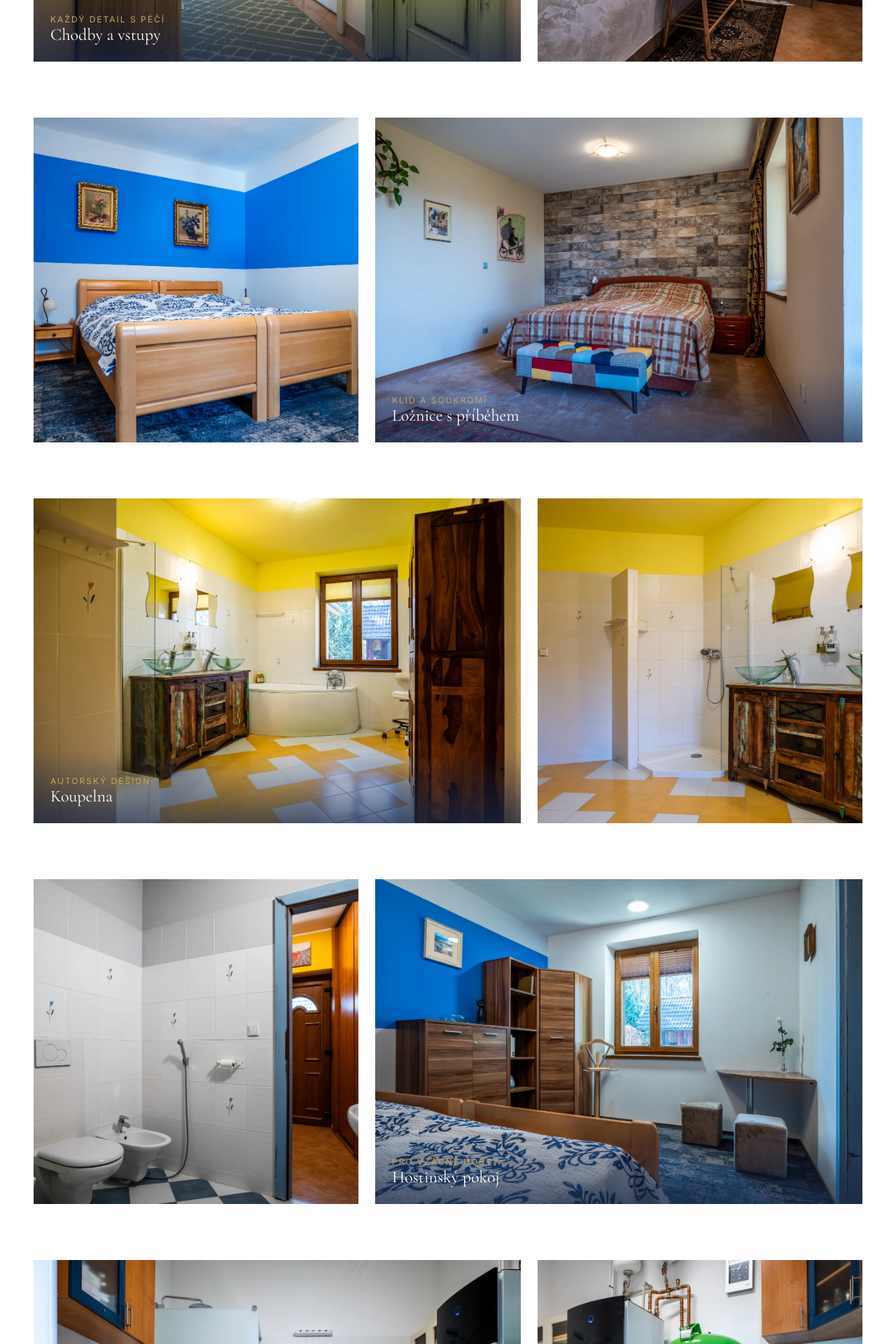
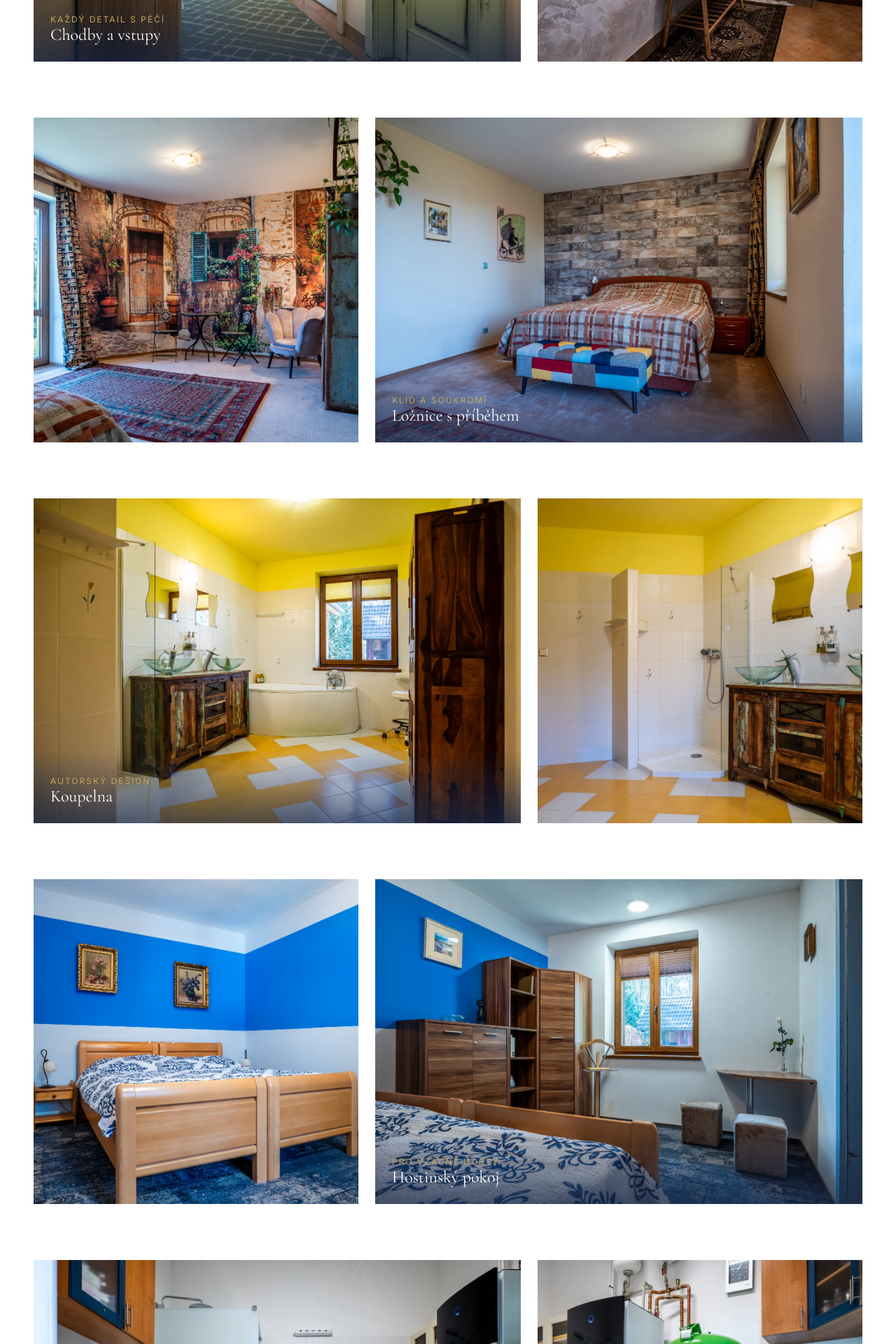
Before and after one commit to tknurture/Petr-Dadej---Rezidence-Pavlov, a Next.js app: page / in a window 1280 px wide. Shown: the part 6744-8664 px from the top of the page at 70% size. Built offline with nearby package versions, Linux system fonts and the light colour scheme.

Commit message:
Hostinský pokoj: 2 ložnicové fotky, bez koupelny; ložnice s příběhem: nový úhel Provence tapeta
Co-Authored-By: Claude Sonnet 4.6 <noreply@anthropic.com>

```diff
--- a/app/page.tsx
+++ b/app/page.tsx
@@ -550,7 +550,7 @@ export default function Home() {
         </div>
 
         <div className="room-row reverse reveal">
-          <img src="/images/zasilka/PS1A6849-HDR.webp" alt="Ložnice - modrý pruh" loading="lazy" />
+          <img src="/images/zasilka/PS1A6756-HDR.webp" alt="Ložnice - Provence tapeta a výhled na zahradu" loading="lazy" />
           <div className="room-label">
             <img src="/images/zasilka/PS1A6746-HDR.webp" alt="Ložnice s kamennou stěnou" loading="lazy" />
             <div className="room-label-text">
@@ -572,7 +572,7 @@ export default function Home() {
         </div>
 
         <div className="room-row reverse reveal">
-          <img src="/images/zasilka/PS1A6808-HDR.webp" alt="Hostinská koupelna" loading="lazy" />
+          <img src="/images/zasilka/PS1A6849-HDR.webp" alt="Hostinský pokoj - přední pohled" loading="lazy" />
           <div className="room-label">
             <img src="/images/zasilka/PS1A6864-HDR.webp" alt="Hostinský pokoj" loading="lazy" />
             <div className="room-label-text">
```
